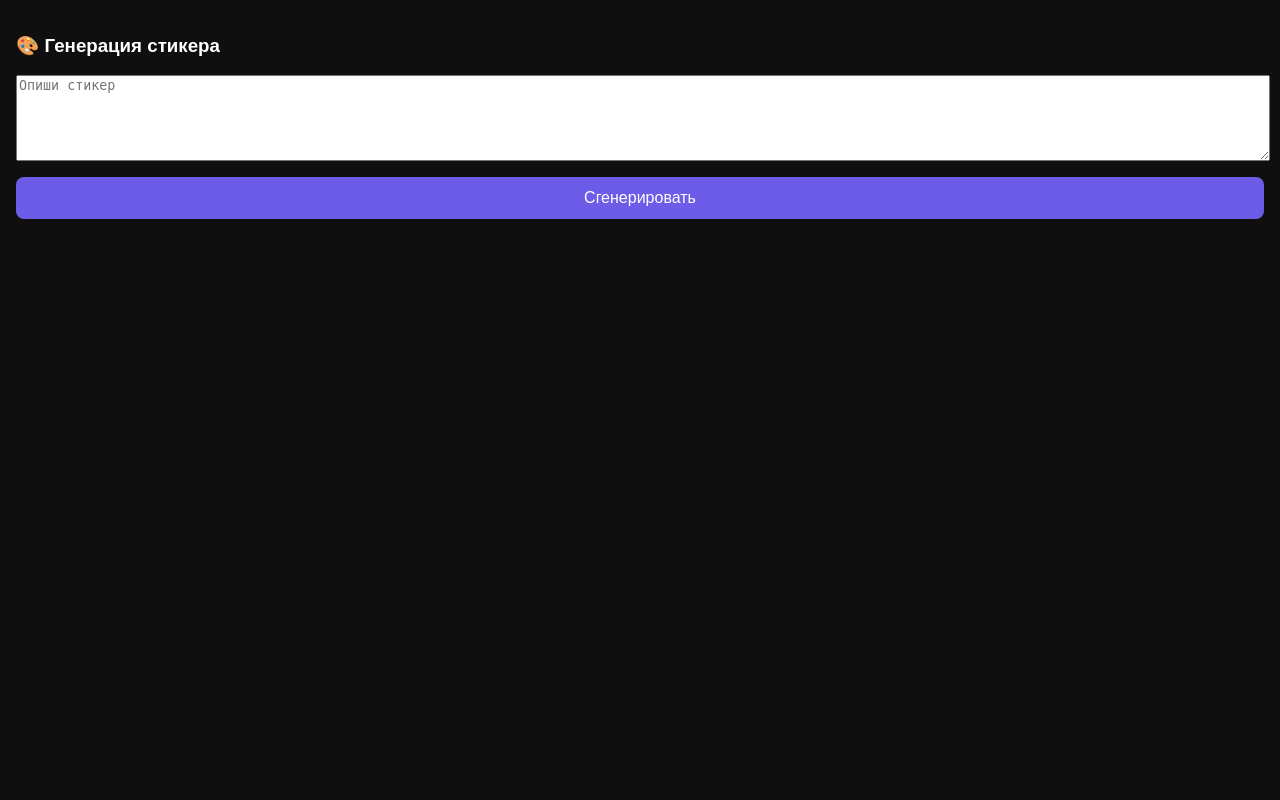
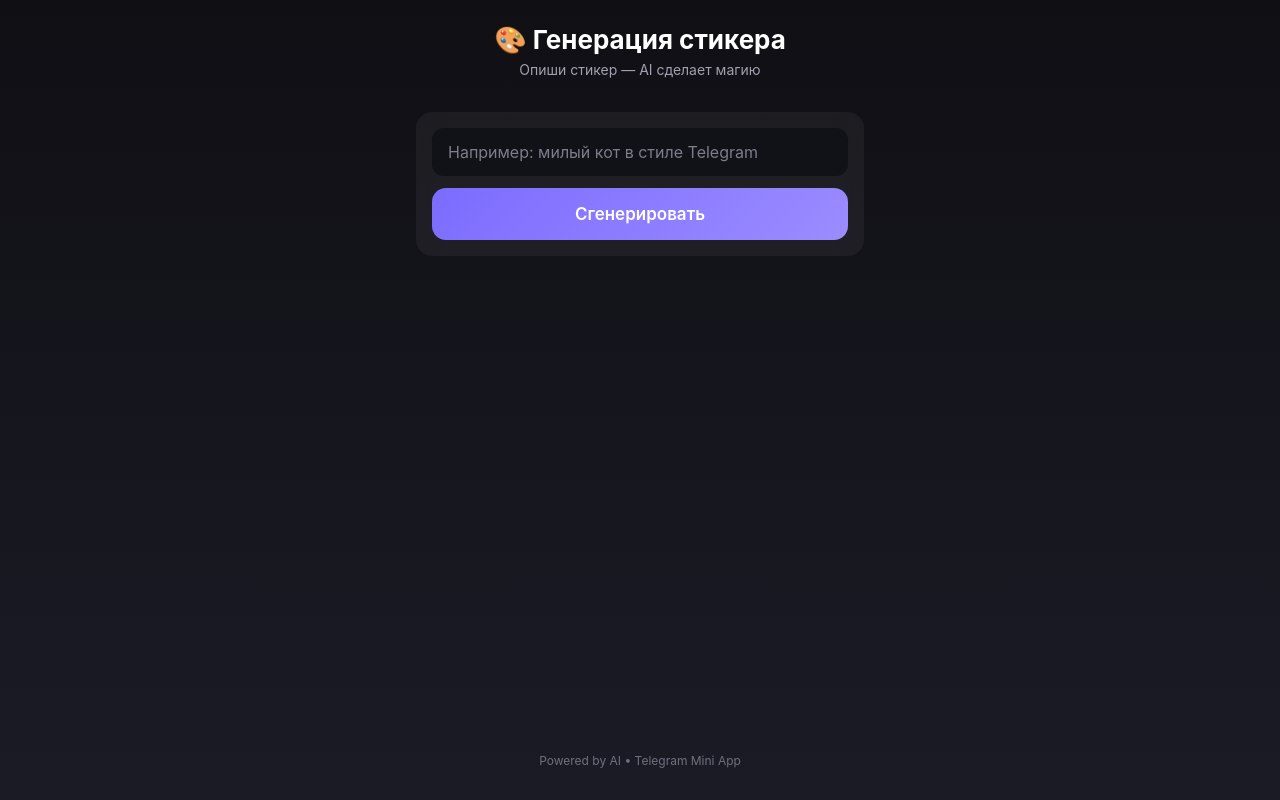
Before and after one commit to Girniy324234234234234/telegram-ai-bot, a Flask app: page / in a window 1280 px wide. Run offline with Flask 3, Linux system fonts and the light colour scheme; some libraries are stand-ins or nearby versions.

Commit message:
Update index.html

```diff
--- a/miniapp/templates/index.html
+++ b/miniapp/templates/index.html
@@ -1,73 +1,185 @@
 <!DOCTYPE html>
 <html lang="ru">
 <head>
-    <meta charset="UTF-8">
+  <meta charset="UTF-8" />
+  <meta name="viewport" content="width=device-width, initial-scale=1.0, maximum-scale=1.0" />
   <title>Sticker Generator</title>
 
-    <!-- ОБЯЗАТЕЛЬНО -->
-    <script src="https://telegram.org/js/telegram-web-app.js"></script>
+  <style>
+    * {
+      box-sizing: border-box;
+      font-family: -apple-system, BlinkMacSystemFont, "Segoe UI", Roboto, Inter, sans-serif;
+    }
 
-    <style>
     body {
       margin: 0;
+      padding: 0;
+      min-height: 100vh;
+      background: linear-gradient(180deg, #0f0f14 0%, #1b1b26 100%);
+      color: #ffffff;
+      display: flex;
+      justify-content: center;
+      align-items: center;
+    }
+
+    .app {
+      width: 100%;
+      max-width: 480px;
+      min-height: 100vh;
+      padding: 24px 16px 32px;
+      display: flex;
+      flex-direction: column;
+      gap: 20px;
+    }
+
+    .header {
+      text-align: center;
+    }
+
+    .header h1 {
+      font-size: 26px;
+      font-weight: 700;
+      margin: 0;
+    }
+
+    .header p {
+      margin-top: 6px;
+      font-size: 14px;
+      color: #a0a0b0;
+    }
+
+    .input-card {
+      background: rgba(255, 255, 255, 0.05);
+      border-radius: 16px;
       padding: 16px;
-            background: #0f0f0f;
-            color: white;
-            font-family: Arial, sans-serif;
+      backdrop-filter: blur(10px);
+      display: flex;
+      flex-direction: column;
+      gap: 12px;
     }
-        textarea {
+
+    input {
       width: 100%;
-            height: 80px;
-            margin-bottom: 12px;
+      padding: 14px 16px;
+      border-radius: 12px;
+      border: none;
+      outline: none;
+      font-size: 16px;
+      background: #111118;
+      color: #ffffff;
     }
+
+    input::placeholder {
+      color: #7d7d8c;
+    }
+
     button {
       width: 100%;
-            padding: 12px;
-            font-size: 16px;
-            background: #6c5ce7;
-            color: white;
+      padding: 16px;
+      border-radius: 14px;
       border: none;
-            border-radius: 8px;
+      font-size: 17px;
+      font-weight: 600;
+      cursor: pointer;
+      background: linear-gradient(135deg, #7c6cff, #9b8cff);
+      color: #ffffff;
+      transition: transform 0.15s ease, opacity 0.15s ease;
     }
-        img {
-            margin-top: 16px;
-            width: 100%;
-            border-radius: 12px;
+
+    button:active {
+      transform: scale(0.97);
+      opacity: 0.9;
+    }
+
+    .result {
+      margin-top: 10px;
+      display: flex;
+      justify-content: center;
+    }
+
+    .result img {
+      max-width: 100%;
+      border-radius: 20px;
+      box-shadow: 0 20px 40px rgba(0,0,0,0.5);
+    }
+
+    .loader {
+      margin-top: 20px;
+      text-align: center;
+      color: #9b8cff;
+      font-size: 14px;
+      display: none;
+    }
+
+    .footer {
+      margin-top: auto;
+      text-align: center;
+      font-size: 12px;
+      color: #6f6f80;
     }
   </style>
 </head>
+
 <body>
+  <div class="app">
+    <div class="header">
+      <h1>🎨 Генерация стикера</h1>
+      <p>Опиши стикер — AI сделает магию</p>
+    </div>
 
-<h3>🎨 Генерация стикера</h3>
+    <div class="input-card">
+      <input
+        id="text"
+        placeholder="Например: милый кот в стиле Telegram"
+      />
+      <button onclick="generate()">Сгенерировать</button>
+    </div>
 
-<textarea id="text" placeholder="Опиши стикер"></textarea>
-<button onclick="generate()">Сгенерировать</button>
+    <div class="loader" id="loader">✨ Генерируем стикер...</div>
 
-<img id="result" style="display:none;"/>
+    <div class="result">
+      <img id="result" />
+    </div>
+
+    <div class="footer">
+      Powered by AI • Telegram Mini App
+    </div>
+  </div>
 
   <script>
-    const tg = window.Telegram.WebApp;
-    tg.ready();
-    tg.expand();
-
     async function generate() {
       const text = document.getElementById("text").value;
+      const img = document.getElementById("result");
+      const loader = document.getElementById("loader");
 
+      if (!text) {
+        alert("Введите описание");
+        return;
+      }
+
+      img.src = "";
+      loader.style.display = "block";
+
+      try {
         const res = await fetch("/generate", {
           method: "POST",
-            headers: {"Content-Type": "application/json"},
+          headers: { "Content-Type": "application/json" },
           body: JSON.stringify({ text })
         });
 
         const data = await res.json();
 
-        if (data.url) {
-            const img = document.getElementById("result");
+        if (data.ok) {
           img.src = data.url;
-            img.style.display = "block";
+        } else {
+          alert(data.error || "Ошибка генерации");
+        }
+      } catch (e) {
+        alert("Ошибка соединения");
+      } finally {
+        loader.style.display = "none";
       }
     }
   </script>
-
 </body>
 </html>
```
Lines whose indentation alone changed are shown as unchanged.
